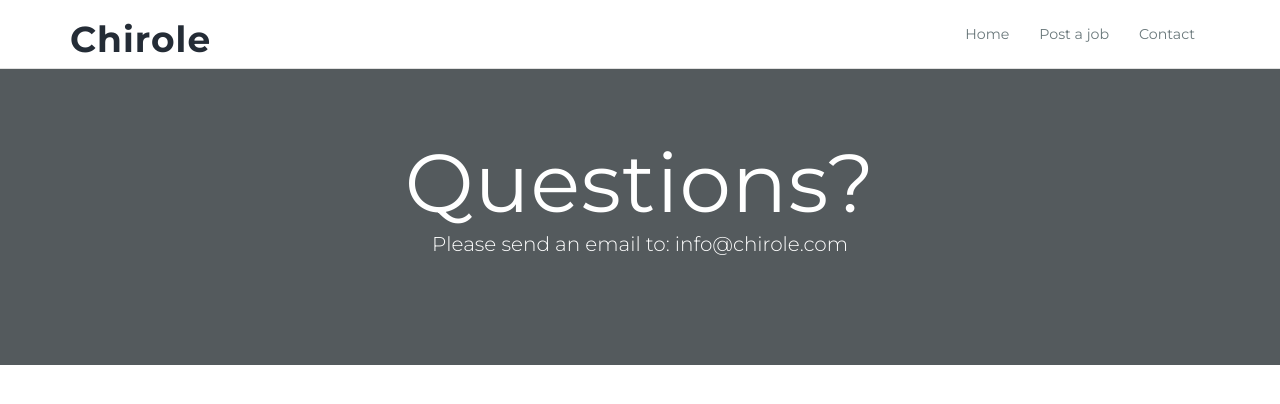
After one commit to bodowd/chirole, a Flask app: page /contact in a window 1280 px wide. The commit adds this page. Shown: the top 404 px of the page. Run offline with Flask 2, Linux system fonts and the light colour scheme; some libraries are stand-ins or nearby versions.

Commit message:
added contact page

```diff
--- a/app/main/routes.py
+++ b/app/main/routes.py
@@ -35,3 +35,7 @@ def home():
 
     # reverse so that the newest posts are shown at the top of the list
     return render_template('home.html', posts=reversed(posts_for_display))
+
+@main.route('/contact')
+def contact():
+    return render_template('contact.html')
--- /dev/null
+++ b/app/templates/contact.html
@@ -0,0 +1,11 @@
+{% extends "layout.html" %}
+{% block content %}
+	<section class="inner-banner" style="backend:#242c36 url(https://via.placeholder.com/1920x600)no-repeat;">
+		<div class="container">
+			<div class="caption">
+                <h2>Questions?</h2>
+                <p>Please send an email to: info@chirole.com</p>
+			</div>
+		</div>
+	</section>
+{% endblock content %}
--- a/app/templates/layout.html
+++ b/app/templates/layout.html
@@ -33,8 +33,8 @@
 				<div class="collapse navbar-collapse" id="navbar-menu">
 					<ul class="nav navbar-nav navbar-right" data-in="fadeInDown" data-out="fadeOutUp">
 							<li><a href="{{ url_for('main.home') }}">Home</a></li>
-							<li><a href="{{ url_for('posts.post_job')}}">Post a job</a></li>
-							<li><a href="">Contact</a></li>
+							<li><a href="{{ url_for('posts.post_job') }}">Post a job</a></li>
+							<li><a href="{{ url_for('main.contact') }}">Contact</a></li>
 						</ul>
 				</div><!-- /.navbar-collapse -->
 			</div>
```
